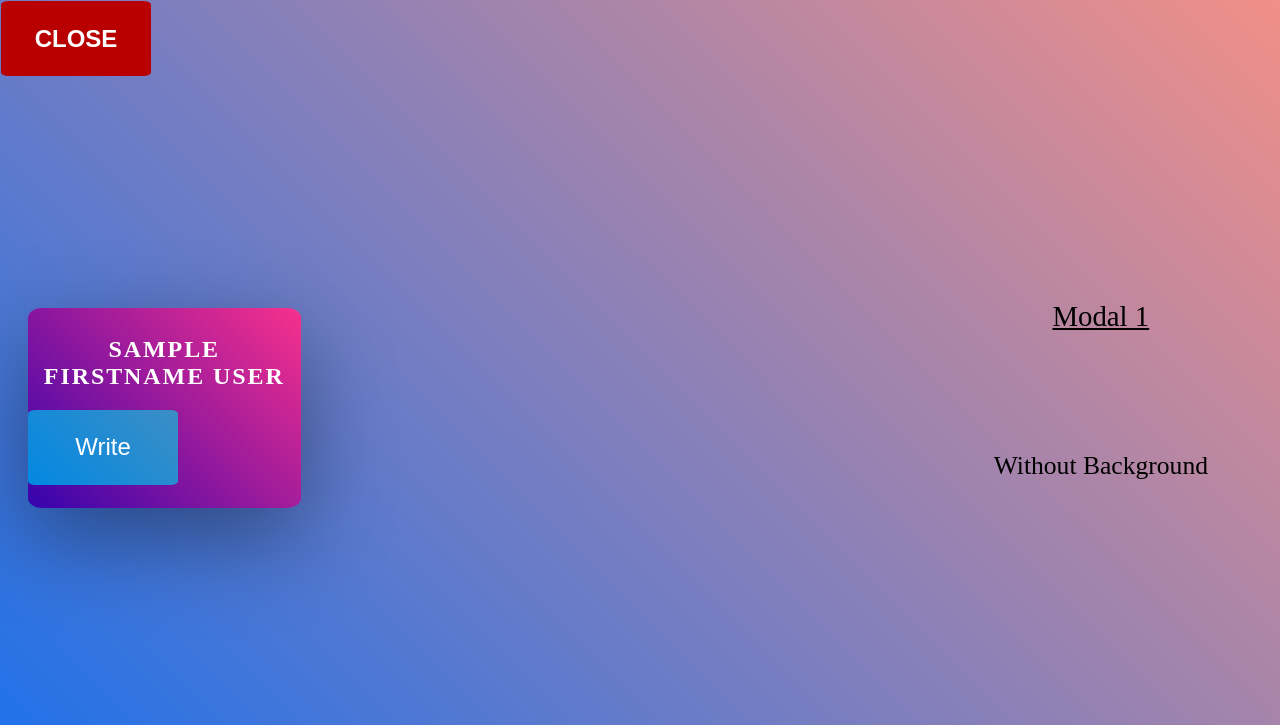
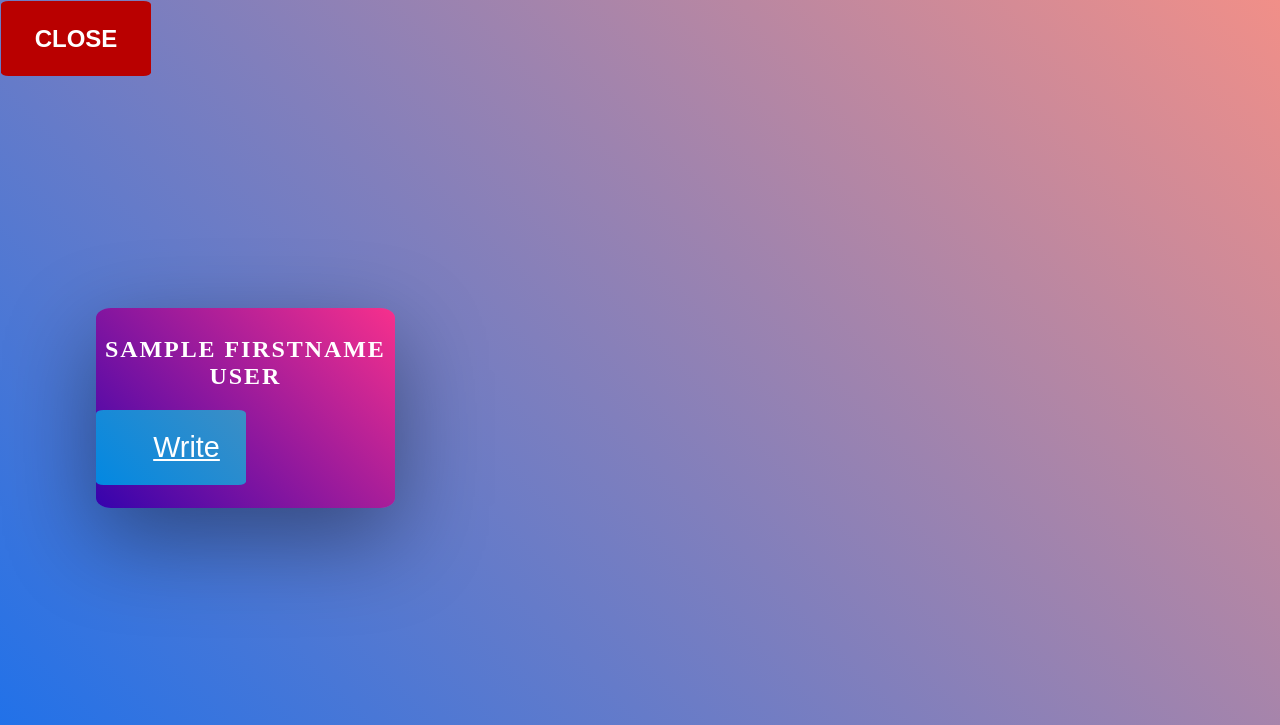
Before and after one commit to Adsanvar/RFID, a Flask app: template TimeClock/templates/writer.html in a window 1280 px wide. Shown: the top 725 px of the page. Run offline with Flask 2, Linux system fonts and the light colour scheme; the template is opened without the code that fills it: most values are stand-ins (such as "Sample title", 1, 10 or a date in 2020); parts of the project's set-up code (start-up, migrations or seed data) failed here and were passed over; some libraries are stand-ins or nearby versions.

Commit message:
container

```diff
--- a/TimeClock/templates/writer.html
+++ b/TimeClock/templates/writer.html
@@ -20,7 +20,7 @@
             <div class="card__frame">
               <form action="{{writer}}" method="POST">
                 <h2 class="card__title">{{emp['firstname']}} {{emp['lastname']}}</h2>
-                <button class="btn-write" href="#m1-o" name="{{emp['firstname']}} {{emp['lastname']}}" type=submit>Write</button>
+                <button class="btn-write" href="#m1-o" name="{{emp['firstname']}} {{emp['lastname']}}" type=submit><a href="#m1-o" class="link-1" id="m1-c">Write</a></button>
               </form>
             </div>
           </li>
@@ -29,8 +29,8 @@
     </div>
 
     <div class="box">
-      <a href="#m1-o" class="link-1" id="m1-c">Modal 1</a>
-      <p class="box__info">Without Background</p>
+      <!-- <a href="#m1-o" class="link-1" id="m1-c">Modal 1</a>
+      <p class="box__info">Without Background</p> -->
 
       <div class="modal-container" id="m1-o" style="--m-background: transparent;">
         <div class="modal">
```
